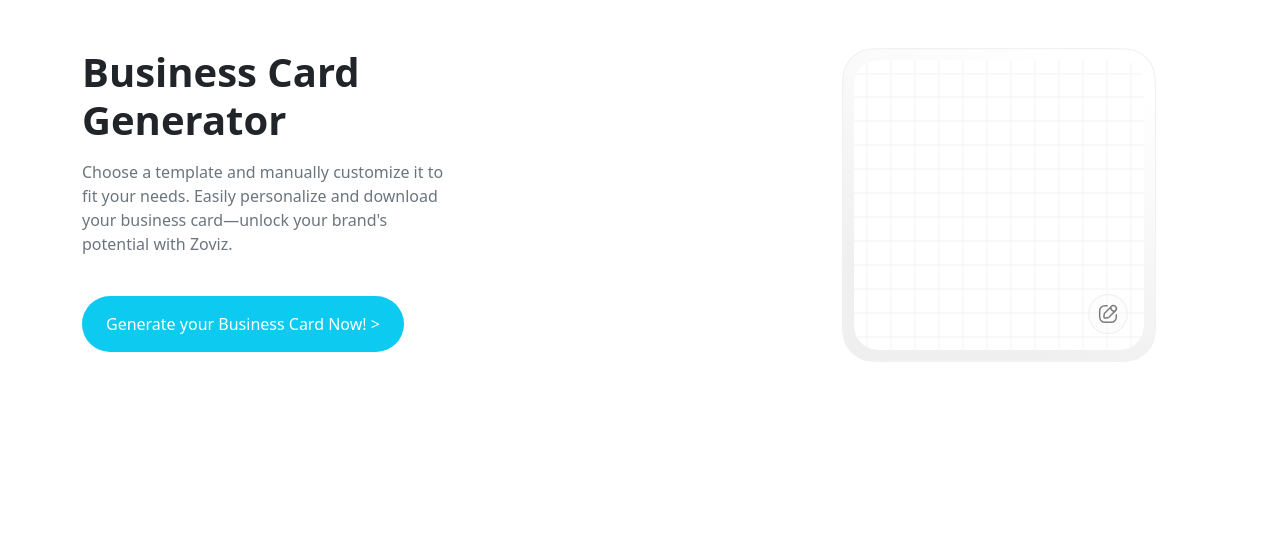
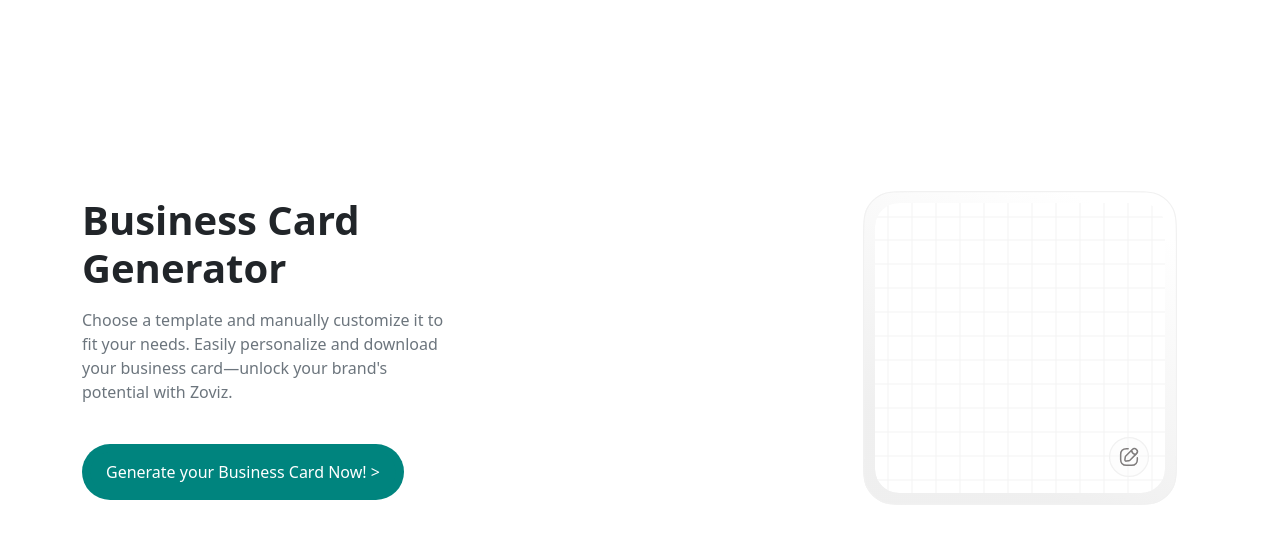
Before and after one commit to EhsaNik1996/Z-generator, a plain HTML site: page index.html in a window 1280 px wide. Drawn offline with Linux system fonts and the light colour scheme.

Commit message:
fin-maybe

```diff
--- a/index.html
+++ b/index.html
@@ -11,7 +11,7 @@
 
   <body>
     <div class="container">
-      <div class="row h-75 mt-5">
+      <div class="row align-items-center h-75 mt-5">
         <span class="col-xl-8">
           <h1 class="w-50 g-5 pl-0">
             <strong>Business Card Generator</strong>
@@ -22,14 +22,14 @@
             brand's potential with Zoviz.
           </p>
           <button
-            class="btn btn-primary border-0 bg-info rounded-pill mt-4 p-2">
+            class="btn btn-primary border-0 rounded-pill mt-4 p-2" style="background-color: #00847E;">
           <a
-              class="text-white bg-info border-0 list-group-item disabled"
+              class="text-white border-0 list-group-item disabled" style="background-color: #00847E;"
               href="#"
               >Generate your Business Card Now! ></a>
           </button>
         </span>
-        <span class="col-xl-4">
+        <span class="col-xl-4 text-center">
           <img class="w-76" src="img/pic_grid_1.svg" alt="#" />
         </span>
       </div>
```
